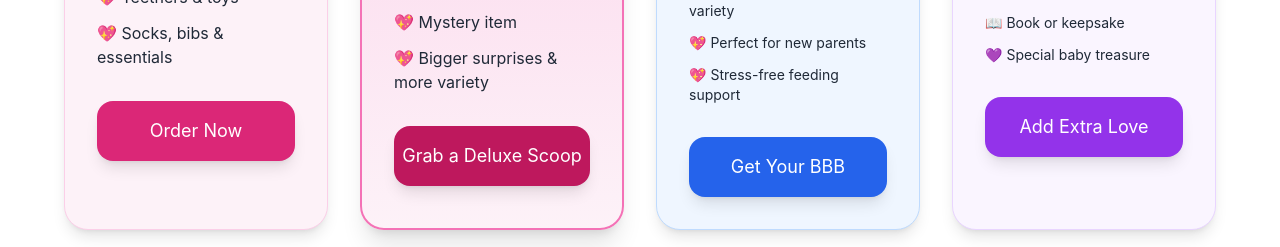
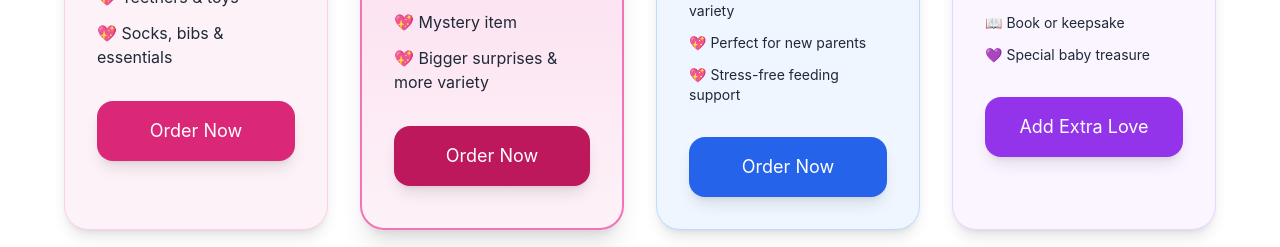
Before and after one commit to thebabyscoopbarco/the-baby-scoop-bar-co, a Next.js app: page / in a window 1280 px wide. Shown: the part 1600-1847 px from the top of the page. Built offline with nearby package versions, Linux system fonts and the light colour scheme.

Commit message:
Change Deluxe Scoop and Baby Bottle Box buttons to Order Now

```diff
--- a/app/page.js
+++ b/app/page.js
@@ -230,7 +230,7 @@ export default function BabyScoopBarWebsite() {
 
               <a href="https://the-baby-scoop-bar.myshopify.com/collections/shop-scoops" target="_blank" rel="noopener noreferrer" className="w-full bg-pink-700 hover:bg-pink-800 text-white py-4 rounded-2xl text-lg shadow-lg transition block text-center">
 
-                Grab a Deluxe Scoop
+                Order Now
 
               </a>
 
@@ -268,7 +268,7 @@ export default function BabyScoopBarWebsite() {
 
               <a href="https://the-baby-scoop-bar.myshopify.com/collections/shop-scoops" target="_blank" rel="noopener noreferrer" className="w-full bg-blue-600 hover:bg-blue-700 text-white py-4 rounded-2xl text-lg shadow-lg transition block text-center">
 
-                Get Your BBB
+                Order Now
 
               </a>
 
```
